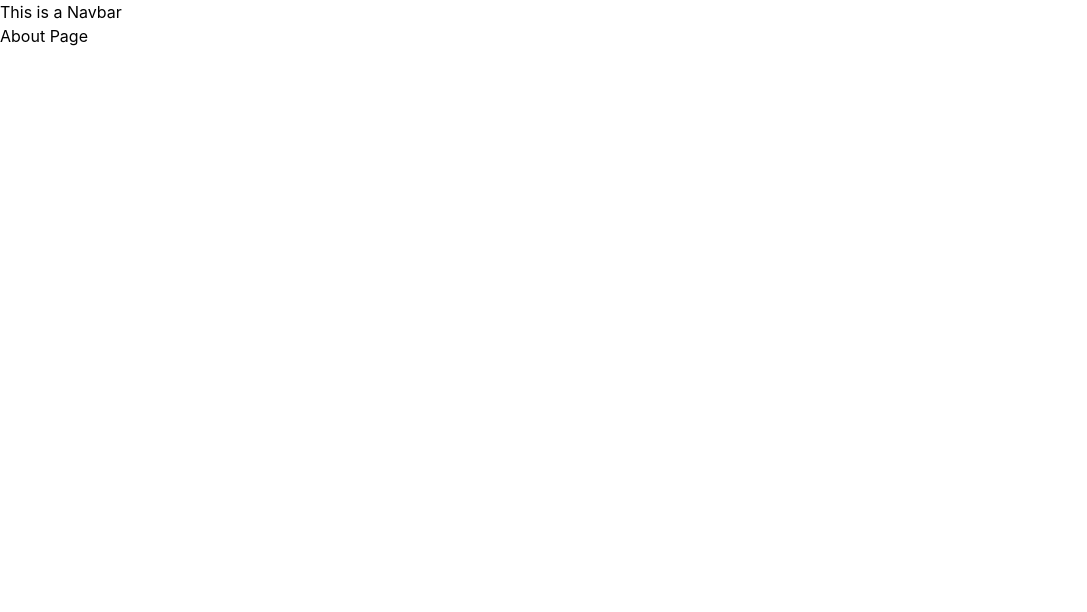
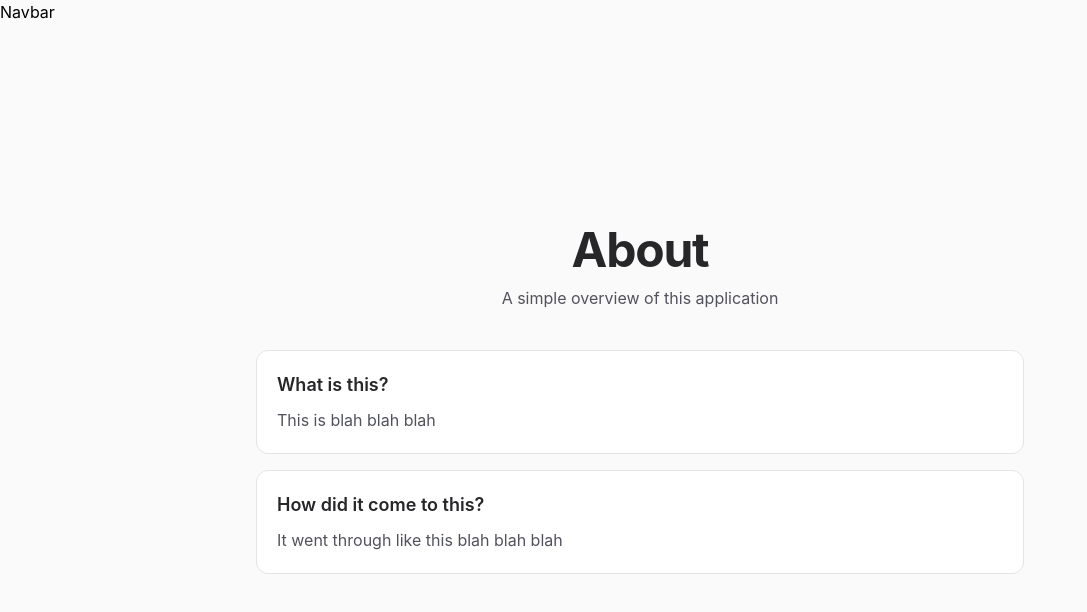
Before and after one commit to khianvictorycalderon/rtep-account-management, a React (Vite) app in the folder frontend/: page /about in a window 1280 px wide. Shown: the top 612 px of the page, without its empty margins (0-1087 px from the left). Built offline with nearby package versions, Linux system fonts and the light colour scheme.

Commit message:
Completed modernized about page

```diff
--- a/frontend/src/layouts/PublicLayout.tsx
+++ b/frontend/src/layouts/PublicLayout.tsx
@@ -2,9 +2,11 @@ import { Outlet } from "react-router-dom";
 
 export default function PublicLayout() {
   return (
-    <div>
-      This is a Navbar
+    <>
+      <nav className="fixed top-0 left-0">
+        Navbar
+      </nav>
       <Outlet/>
-    </div>
+    </>
   )
 }
--- a/frontend/src/public_pages/About.tsx
+++ b/frontend/src/public_pages/About.tsx
@@ -1,7 +1,49 @@
 export default function About() {
+  const ABOUT_DESCRIPTION = "A simple overview of this application";
+
+  const ABOUT = [
+    {
+      title: "What is this?",
+      desc: "This is blah blah blah",
+    },
+    {
+      title: "How did it come to this?",
+      desc: "It went through like this blah blah blah",
+    },
+  ];
+
   return (
-    <div>
-      About Page
+    <div className="min-h-screen w-full flex items-center justify-center bg-zinc-50 dark:bg-zinc-950 text-zinc-800 dark:text-zinc-200 px-6 py-16">
+      <div className="w-full max-w-3xl space-y-10">
+
+        {/* Header */}
+        <div className="text-center space-y-3">
+          <h1 className="text-4xl md:text-5xl font-bold tracking-tight">
+            About
+          </h1>
+          <p className="text-zinc-600 dark:text-zinc-400 text-sm md:text-base">
+            {ABOUT_DESCRIPTION}
+          </p>
+        </div>
+
+        {/* Content */}
+        <div className="space-y-4">
+          {ABOUT.map((item, index) => (
+            <div
+              key={index}
+              className="p-5 rounded-xl border border-zinc-200 dark:border-zinc-800 bg-white dark:bg-zinc-900 hover:bg-zinc-100 dark:hover:bg-zinc-800 transition"
+            >
+              <h2 className="text-lg font-semibold text-zinc-800 dark:text-zinc-100">
+                {item.title}
+              </h2>
+              <p className="mt-2 text-zinc-600 dark:text-zinc-400 leading-relaxed">
+                {item.desc}
+              </p>
+            </div>
+          ))}
+        </div>
+
+      </div>
     </div>
   );
 }
```
